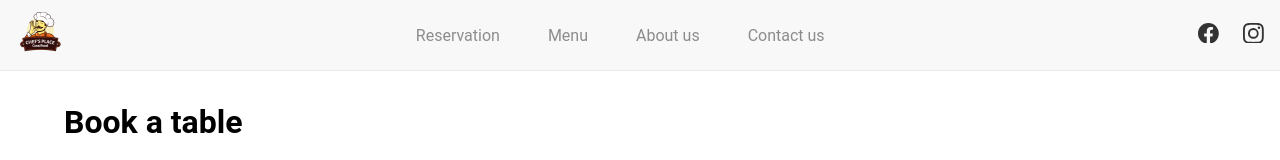
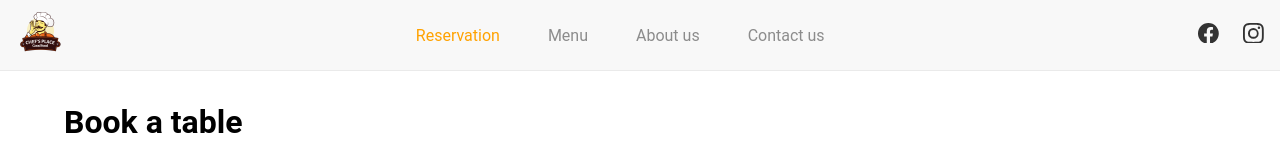
Before and after one commit to alaminnku/chefs-place, a Next.js app: page /reservation in a window 1280 px wide. Shown: the top 160 px of the page. Built offline with nearby package versions, Linux system fonts and the light colour scheme.

Commit message:
Navlink active style changed

```diff
--- a/components/DesktopNav.jsx
+++ b/components/DesktopNav.jsx
@@ -1,9 +1,14 @@
 import Image from "next/image";
 import { BsFacebook, BsInstagram } from "react-icons/bs";
 import Link from "next/link";
+import { useRouter } from "next/router";
 import styles from "@styles/DesktopNav.module.css";
 
 const DesktopNav = () => {
+  const router = useRouter();
+  const pathname = router.pathname;
+  console.log(pathname);
+
   return (
     <nav className={styles.DesktopNav}>
       <div className={styles.Logo}>
@@ -16,23 +21,47 @@ const DesktopNav = () => {
       <ul>
         <li>
           <Link href="/reservation">
-            <a>Reservation</a>
+            <a
+              className={`${styles.NavLink} ${
+                pathname === "/reservation" && styles.Active
+              }`}
+            >
+              Reservation
+            </a>
           </Link>
         </li>
         <li>
           <Link href="/menu">
-            <a>Menu</a>
+            <a
+              className={`${styles.NavLink} ${
+                pathname === "/menu" && styles.Active
+              }`}
+            >
+              Menu
+            </a>
           </Link>
         </li>
         <li>
           <Link href="/about-us">
-            <a>About us</a>
+            <a
+              className={`${styles.NavLink} ${
+                pathname === "/about-us" && styles.Active
+              }`}
+            >
+              About us
+            </a>
           </Link>
         </li>
 
         <li>
           <Link href="/contact-us">
-            <a>Contact us</a>
+            <a
+              className={`${styles.NavLink} ${
+                pathname === "/contact-us" && styles.Active
+              }`}
+            >
+              Contact us
+            </a>
           </Link>
         </li>
       </ul>
--- a/styles/DesktopNav.module.css
+++ b/styles/DesktopNav.module.css
@@ -18,12 +18,16 @@
     align-items: center;
   }
 
-  .DesktopNav ul li a {
+  .NavLink {
     padding: 0.5rem 1.5rem;
     color: var(--grey);
   }
 
-  .DesktopNav ul li a:hover {
+  .NavLink.Active {
+    color: var(--orange);
+  }
+
+  .NavLink:hover {
     color: var(--darkGrey);
   }
 
```
Also changed, not shown: public/background.jpg (deleted).
